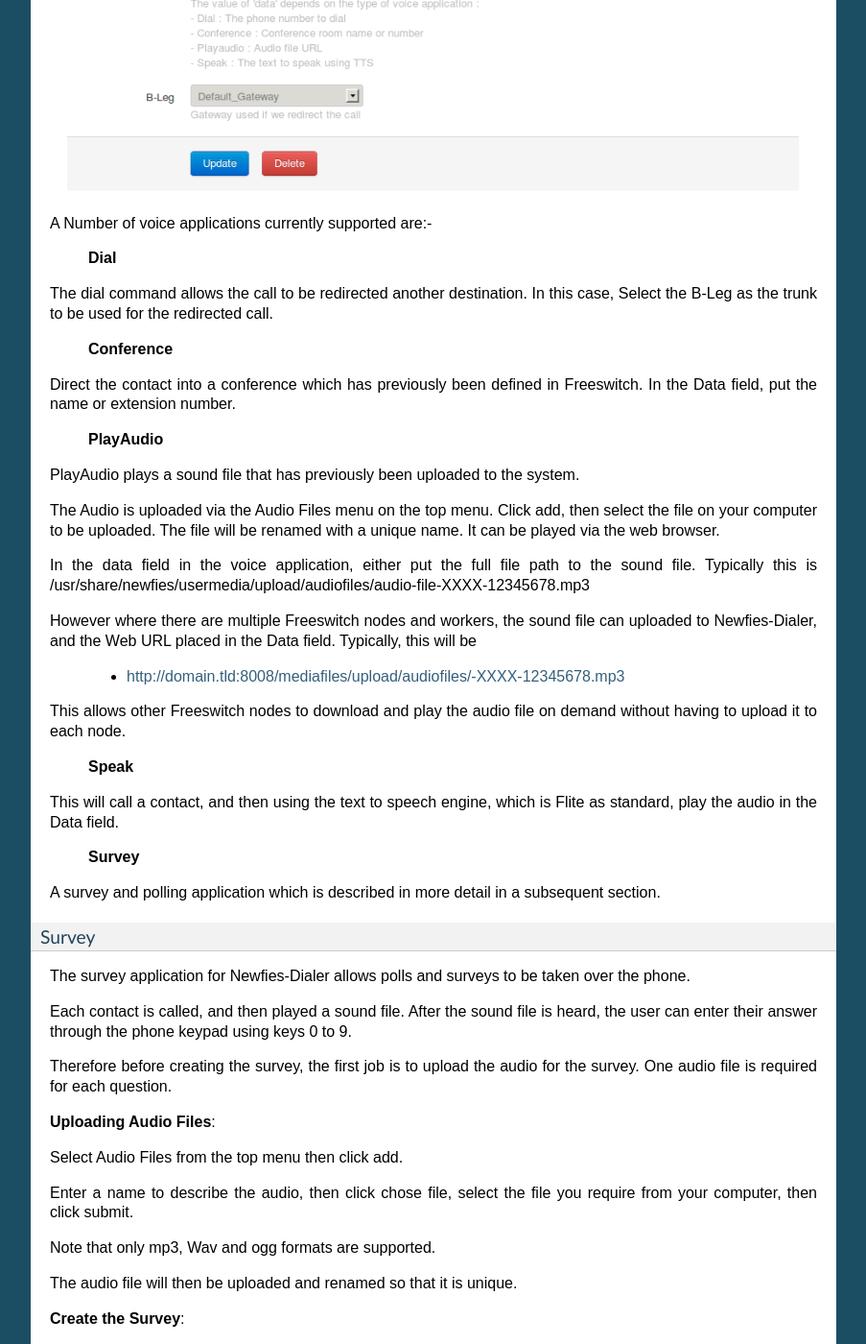
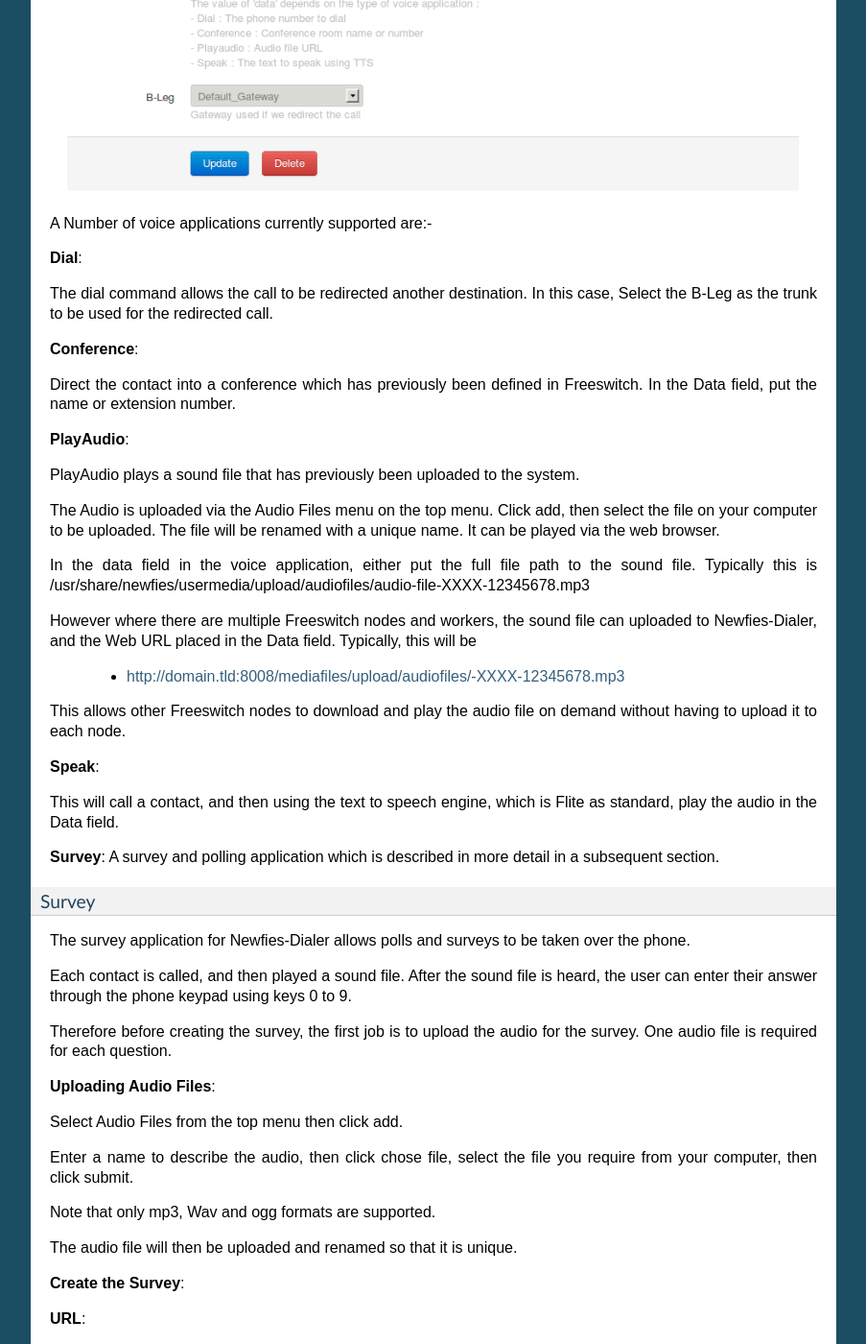
Before and after one commit to newfies-dialer/newfies-dialer, a Sphinx documentation site: the page built from docs/source/user-guide-doc/customer_panel.rst, in a window 1280 px wide and 1400 px high, scrolled down 5596 px. Shown: the whole window at 96% size, without its empty margins (198-1101 px from the left). Built offline with Sphinx 7.4.7, drawn with Linux system fonts in a browser that asks for light colours.

Commit message:
fix on documentation

```diff
--- a/docs/source/user-guide-doc/customer_panel.rst
+++ b/docs/source/user-guide-doc/customer_panel.rst
@@ -118,15 +118,19 @@
 
 A Number of voice applications currently supported are:-
 
- **Dial**
+**Dial**:
+
 The dial command allows the call to be redirected another destination. In this case, Select the B-Leg
 as the trunk to be used for the redirected call.
 
- **Conference**
+**Conference**:
+
 Direct the contact into a conference which has previously been defined in Freeswitch. In the Data
 field, put the name or extension number.
 
- **PlayAudio**
+
+**PlayAudio**:
+
 PlayAudio plays a sound file that has previously been uploaded to the system.
 
 The Audio is uploaded via the Audio Files menu on the top menu. Click add, then select the file on
@@ -144,12 +148,12 @@
 This allows other Freeswitch nodes to download and play the audio file on demand without having to
 upload it to each node.
 
- **Speak**
+**Speak**:
 
 This will call a contact, and then using the text to speech engine, which is Flite as standard,
 play the audio in the Data field.
 
- **Survey**
+**Survey**:
 A survey and polling application which is described in more detail in a subsequent section.
 
 
```
Also changed, not shown: 1 other file.
